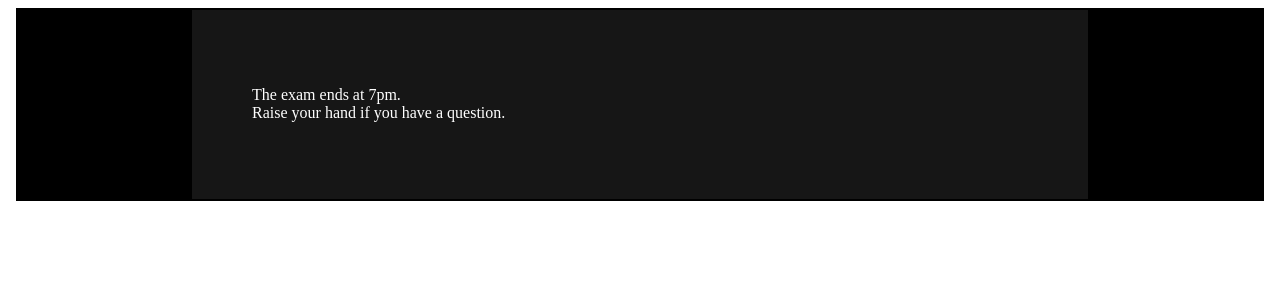
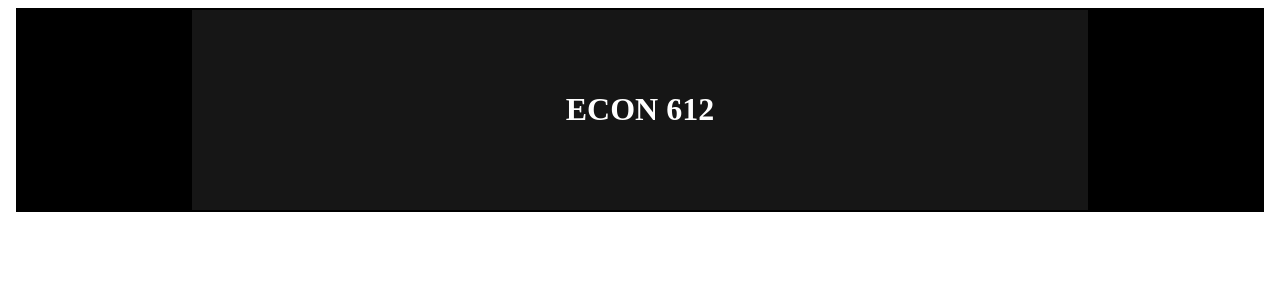
Before and after one commit to pittlestix/ECON-612, a SvelteKit app: page / in a window 1280 px wide. Shown: the top 300 px of the page. Built offline with nearby package versions, Linux system fonts and the light colour scheme.

Commit message:
rename the header

```diff
--- a/src/routes/(full-website)/+layout.svelte
+++ b/src/routes/(full-website)/+layout.svelte
@@ -10,34 +10,7 @@
 		<table align="center" width="900px" cellpadding="60px">
 		<tr>
 		<td class = "yuh">
-		<p><span style = "font: 48px">The exam ends at 7pm.
-			<br>
-			Raise your hand if you have a question.</span>
-		</p>
-		<!-- <h1><center>ECON 612 Examples & Solutions</center></h1> -->
-
-		<!-- Navigation -->
-
-		<!-- <p><center>
-			<a href="{base}/"><button class = "button button1"><b>Home</b></button></a>
-			<a href="{base}/unit-01"><button class="button button1"><b>Unit 1</b></button></a>
-			<a href="{base}/unit-02"><button class="button button1"><b>Unit 2</b></button></a>
-			<a href="{base}/unit-03"><button class="button button1"><b>Unit 3</b></button></a>
-		</center></p>
-
-		<hr>
-
-		<p><center>
-			<a href="{base}/office-hours"><button class="button button1"><b>Office Hours</b></button></a>
-			<a href="{base}/contact-me"><button class="button button1"><b>Contact Me</b></button></a>
-		</center></p>
-
-		<hr>
-
-		<p>
-			<center><i><span style="font-size: 12px">You must be logged in to your TAMU email account to access each file.</span></i></center>
-		</p> -->
-
+		<h1><center>ECON 612</center></h1>
 		</td>
 		</tr>
 		</table>
```
